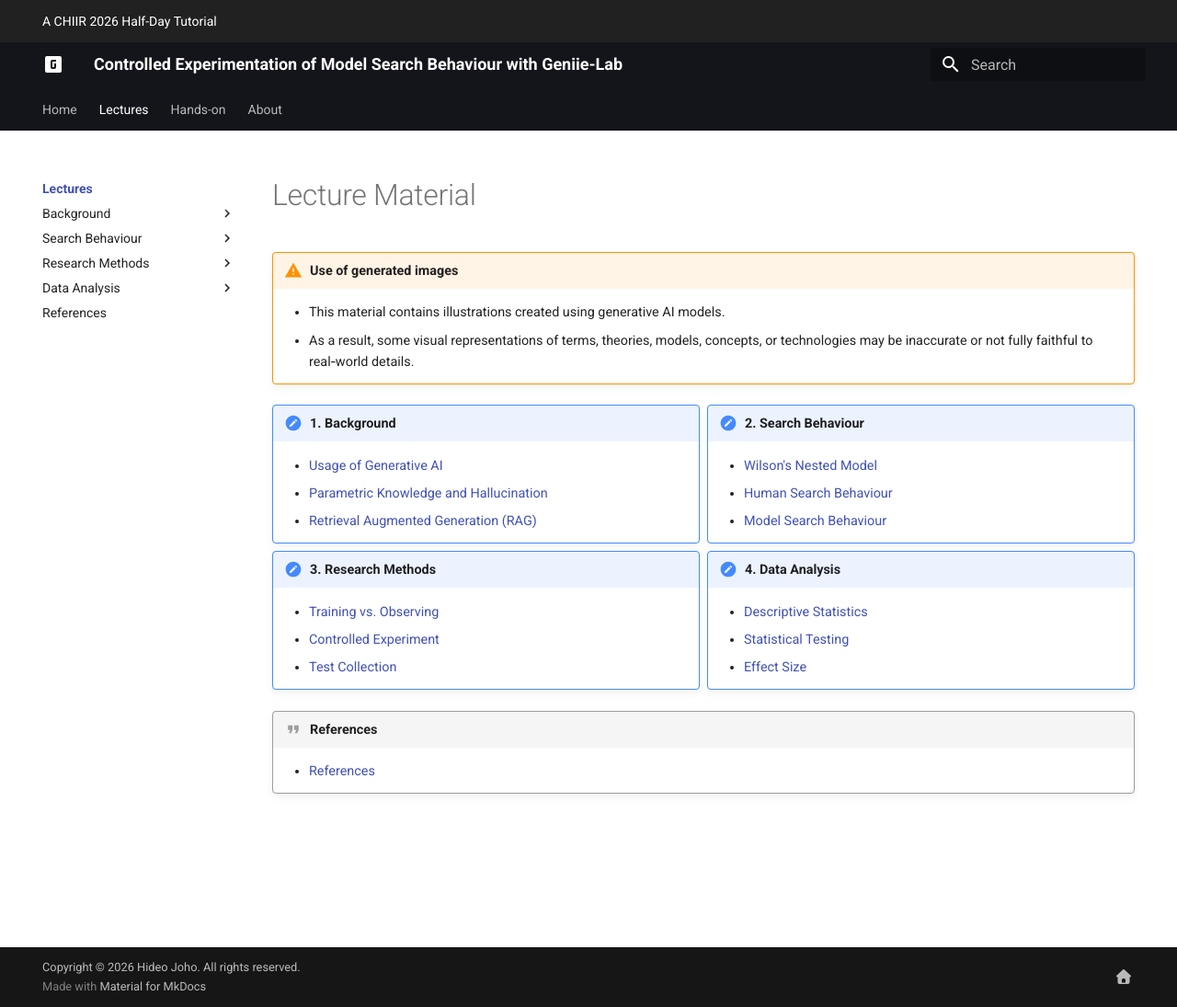
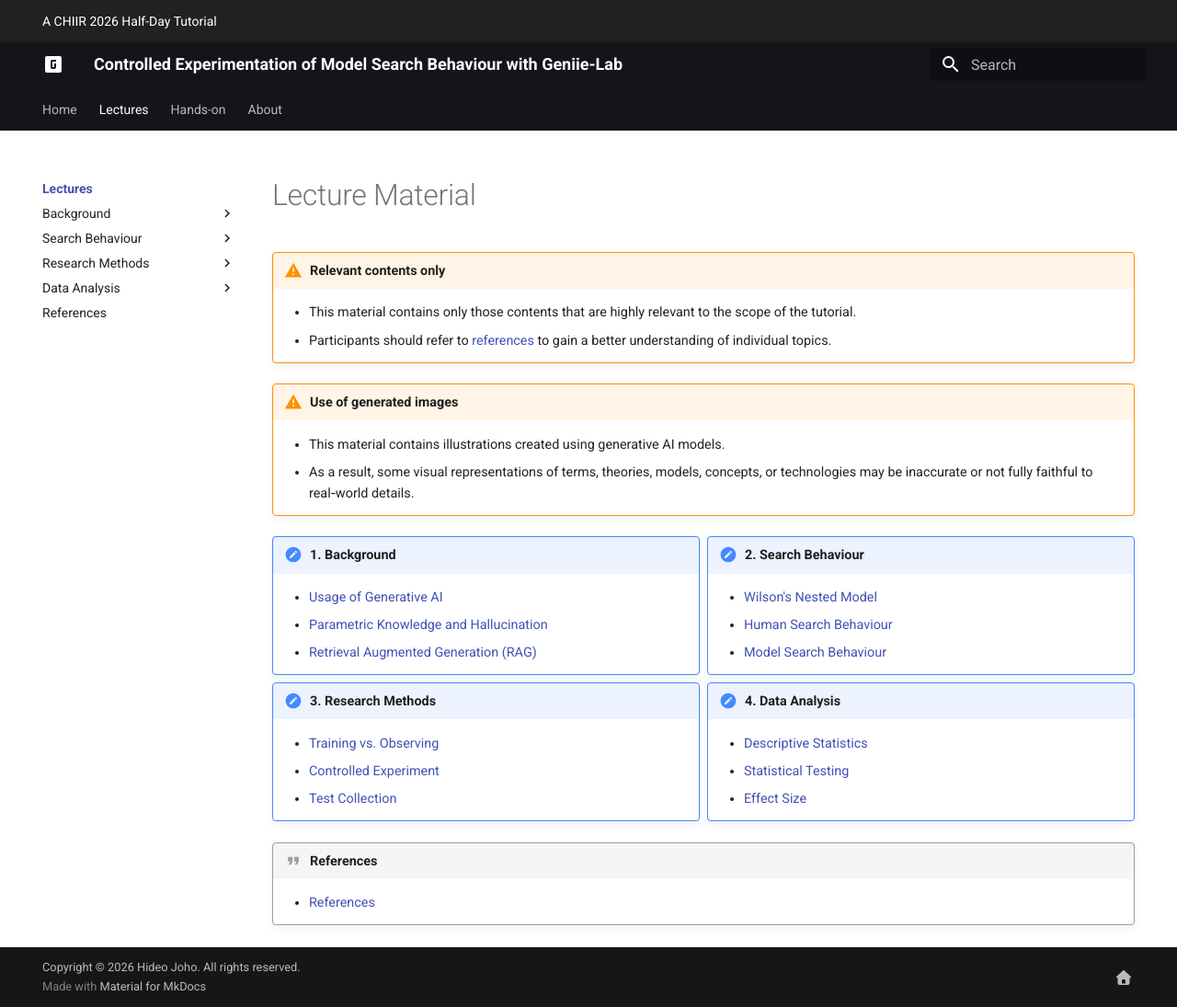
Before and after one commit to geniie-lab/chiir2026, an MkDocs documentation site: the page built from docs/lectures/index.md, in a window 1280 px wide and 1095 px high. Shown: the whole window at 92% size. Built offline with MkDocs 1.6.1 and Material for MkDocs 9.7.7, drawn with Linux system fonts in a browser that asks for light colours.

Commit message:
added extra warning + minor changes

```diff
--- a/docs/lectures/index.md
+++ b/docs/lectures/index.md
@@ -5,10 +5,16 @@ hide:
 
 # Lecture Material
 
+!!! warning "Relevant contents only"
+
+    - This material contains only those contents that are highly relevant to the scope of the tutorial.
+    - Participants should refer to [references](references.md) to gain a better understanding of individual topics.
+
 !!! warning "Use of generated images"
 
     - This material contains illustrations created using generative AI models.
     - As a result, some visual representations of terms, theories, models, concepts, or technologies may be inaccurate or not fully faithful to real‑world details.
+
 
 <div class="grid" markdown>
 
```
Also changed, not shown: docs/index.md (+0 -4 lines).
